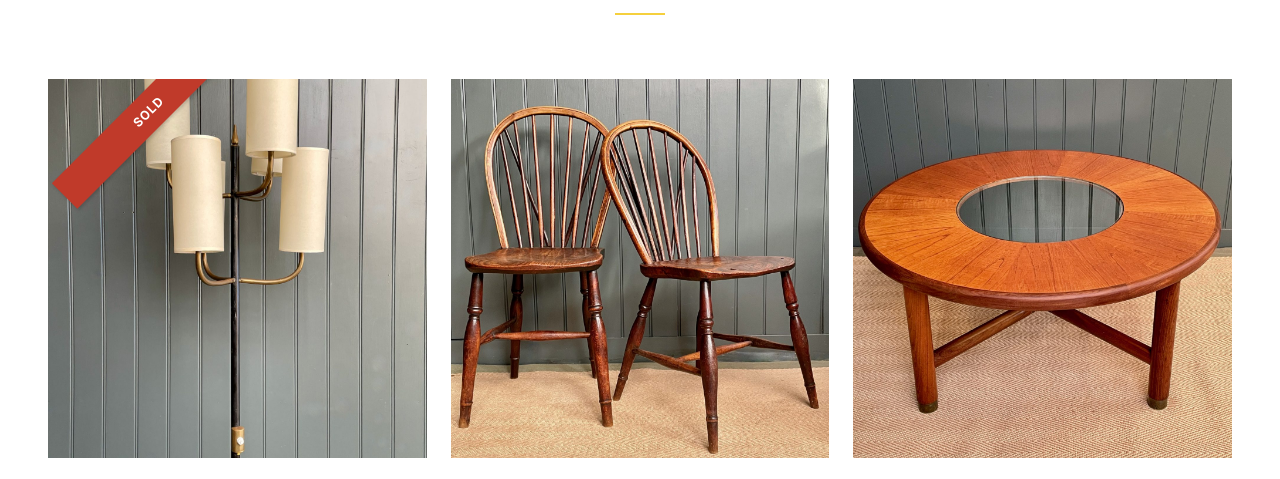
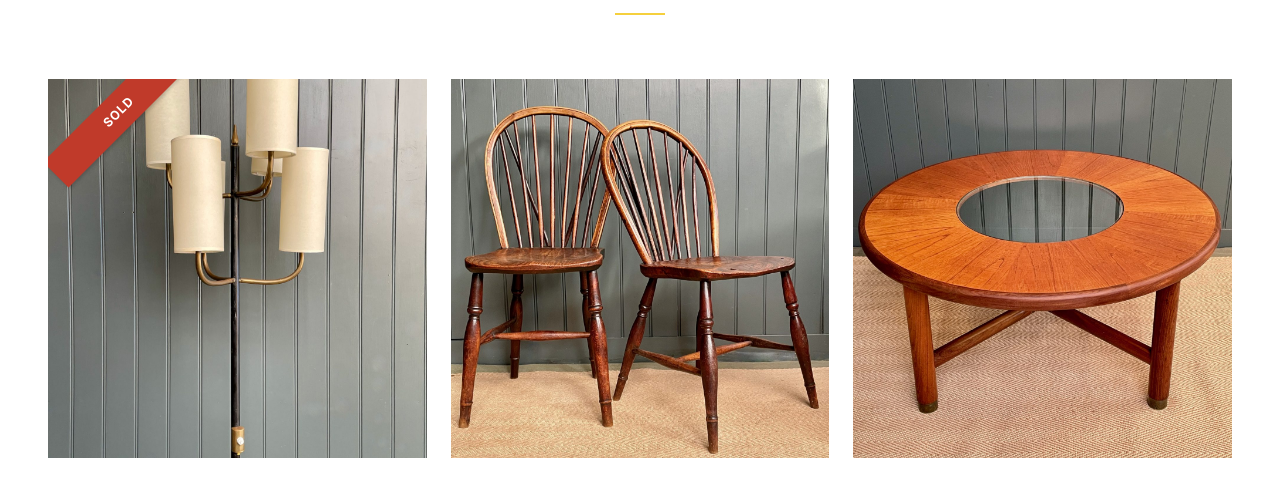
Before and after one commit to Act2Antiques/act-ii-antiques-, an Eleventy site: page index.njk in a window 1280 px wide. Shown: the part 293-772 px from the top of the page. Built offline with nearby package versions, Linux system fonts and the light colour scheme; Eleventy itself is replaced by a stand-in of ours; files that its build step writes are made by us from their sources.

Commit message:
Update styles.css

```diff
--- a/css/styles.css
+++ b/css/styles.css
@@ -772,7 +772,7 @@ footer p {
     left: -18px;
     background-color: #c03a2a;
     color: white;
-    padding: 8px 100px;
+    padding: 8px 70px;
     font-size: 12px;
     font-weight: 600;
     text-transform: uppercase;
```
